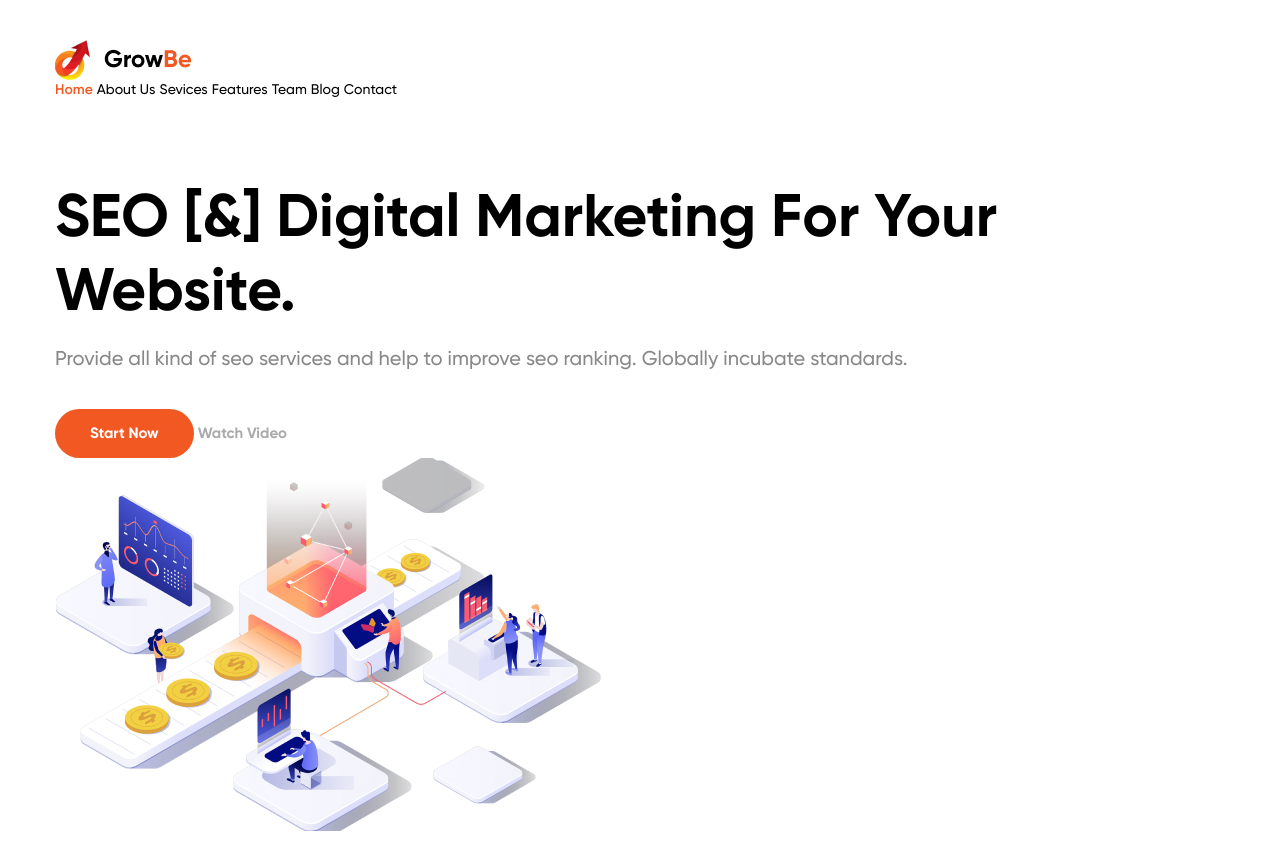
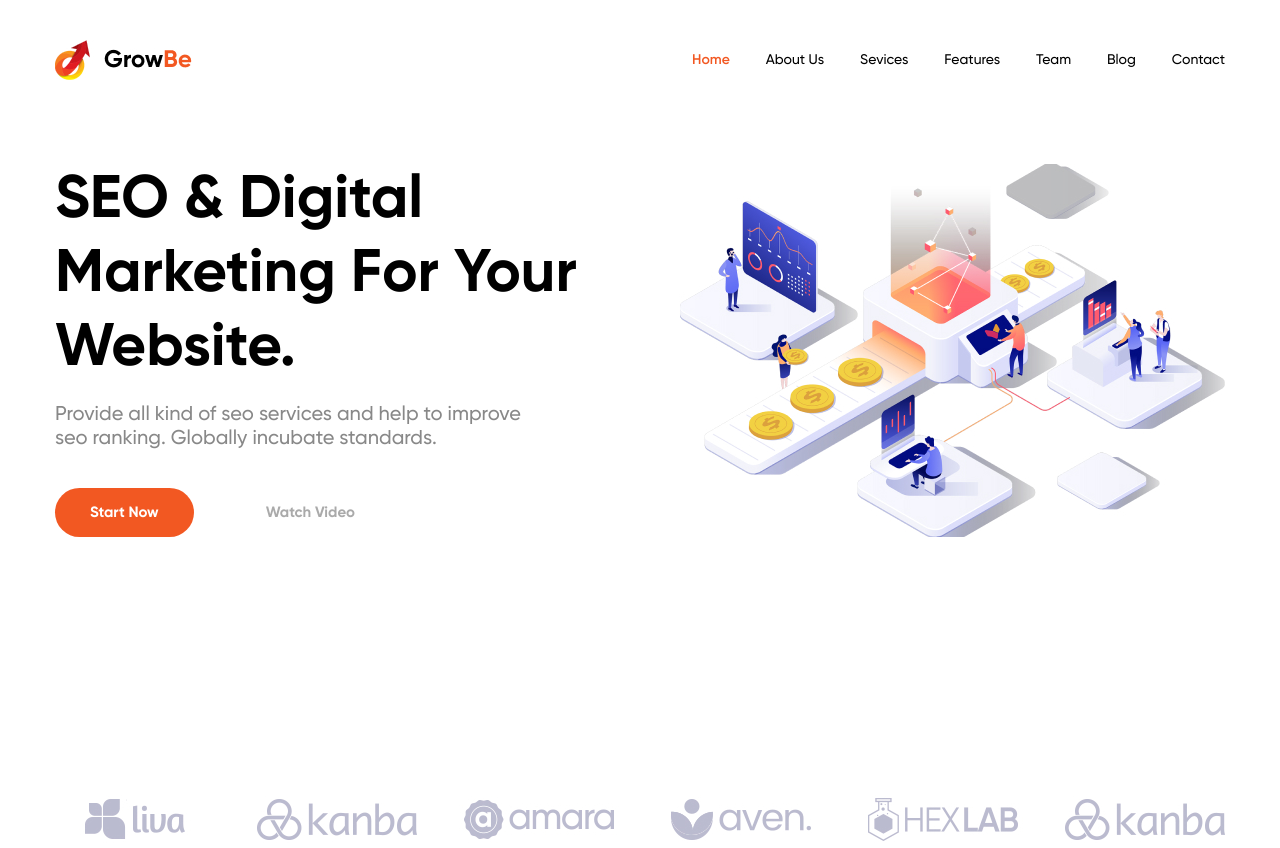
Before and after one commit to DrDiezel93/Martynov_CSS_HW3, a plain HTML site: page index.html in a window 1280 px wide. Shown: the top 848 px of the page. Drawn offline with Linux system fonts and the light colour scheme.

Commit message:
Add HomeWork4

```diff
--- a/index.html
+++ b/index.html
@@ -24,15 +24,15 @@
     <main>
       <section class="container main-content">
         <div class="main-content-wrap">
-          <h1 class="text1">SEO [&] Digital Marketing For Your Website.</h1>
+          <h1 class="text1">SEO & Digital Marketing For Your Website.</h1>
           <p class="text2">
             Provide all kind of seo services and help to improve seo ranking.
             Globally incubate standards.
           </p>
-        </div>
-        <div class="main-content-btn-list">
-          <button class="button" href="#">Start Now</button>
-          <a class="video" href="#">Watch Video</a>
+          <div class="main-content-btn-list">
+            <button class="button" href="#">Start Now</button>
+            <a class="video" href="#">Watch Video</a>
+          </div>
         </div>
         <img src="../img/find.jpg" alt="логотип" />
       </section>
--- a/style.css
+++ b/style.css
@@ -40,11 +40,15 @@ header{
 }
 
 .navigation{
-
+    display: flex;
+    justify-content: space-between;
+    align-items: center;
 }
 
 .header-menu{
-
+    width: 533px; /* max-width не работает, если в .navigation есть flex, он его сразу же сжимает*/
+    display: flex;
+    justify-content: space-between;
 }
 
 .home{
@@ -70,11 +74,15 @@ main{
 }
 
 .main-content{
-
+    display: flex;
+    gap: 41px;
+    /* justify-content: space-between; */
 }
 
-.main-content-wrap{
-
+.main-content-btn-list{
+    display: flex;
+    align-items: center;
+    gap: 72px;
 }
 
 .text1{
@@ -95,10 +103,7 @@ main{
     font-weight: 400;
     line-height: normal;
     margin-bottom: 37px;
-}
-
-.main-content-btn-list{
-
+    max-width: 466px;
 }
 
 .video{
@@ -124,11 +129,8 @@ main{
     border: none;
 }
 
-
-footer{
-
+.logos{
+    padding-top: 96px;
+    display: flex;
+    justify-content: space-between;
 }
-
-.logos{
-
-}
```
